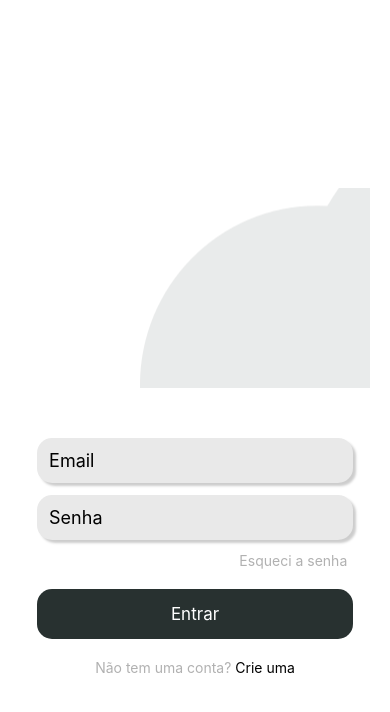
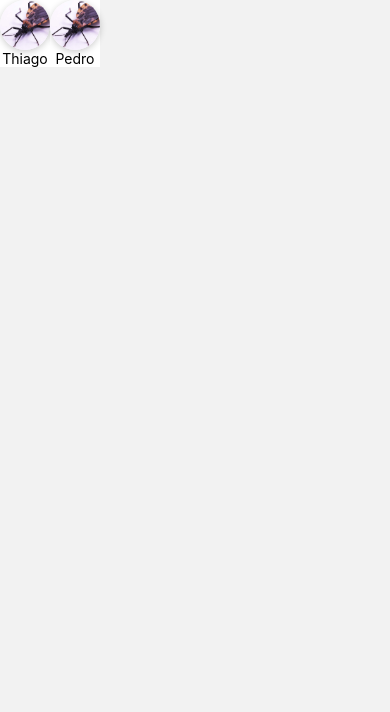
Before and after one commit to brunodeev/barber-app, a React Native app: screen /BarbersPage in a window 390 px wide. Shown: the top 712 px of the page. Built offline with nearby package versions, Linux system fonts and the light colour scheme.

Commit message:
feat: create barber card

```diff
--- a/App.js
+++ b/App.js
@@ -2,6 +2,7 @@ import { NavigationContainer } from '@react-navigation/native';
 import { StatusBar } from 'expo-status-bar';
 import { createNativeStackNavigator } from '@react-navigation/native-stack';
 import LoginScreen from './src/pages/entry/LoginScreen';
+import BarbersPage from './src/pages/barbersPage/BarbersPage';
 
 const Stack = createNativeStackNavigator();
 
@@ -15,6 +16,11 @@ function App() {
           component={LoginScreen}
           options={{headerShown: false}}
         />
+        <Stack.Screen
+          name='BarbersPage'
+          component={BarbersPage}
+          options={{headerShown: false}}
+        />
       </Stack.Navigator>
     </NavigationContainer>
   );
--- /dev/null
+++ b/src/mocks/barbers.js
@@ -0,0 +1,14 @@
+import barbeiro from '../assets/barbeiro.jpeg';
+
+const barbers = [
+    {
+        name: 'Thiago',
+        image: barbeiro,
+    },
+    {
+        name: 'Pedro',
+        image: barbeiro,
+    },
+];
+
+export default barbers;
--- /dev/null
+++ b/src/pages/barbersPage/BarbersPage.js
@@ -0,0 +1,19 @@
+import React from 'react';
+import { FlatList, SafeAreaView, Text } from 'react-native';
+import barbers from '../../mocks/barbers';
+import BarberCard from './components/BarberCard';
+
+const BarbersPage = () => {
+    return (
+        <SafeAreaView>
+            <FlatList
+                horizontal={true}
+                showsHorizontalScrollIndicator={false}
+                data={barbers}
+                renderItem={({item}) => <BarberCard name={item.name} image={item.image}/>}
+            />
+        </SafeAreaView>
+    );
+};
+
+export default BarbersPage;
--- /dev/null
+++ b/src/pages/barbersPage/components/BarberCard.js
@@ -0,0 +1,39 @@
+import React from 'react';
+import { View, Text, Image, StyleSheet } from 'react-native';
+
+const BarberCard = barber => {
+    return (
+        <View style={styles.container}>
+            <View style={styles.imageContainer}>
+                <Image source={barber.image} style={styles.image}/>
+            </View>
+            <Text>{barber.name}</Text>
+        </View>
+    );
+};
+
+export default BarberCard;
+
+const styles = StyleSheet.create({
+    container: {
+        flex: 1,
+        backgroundColor: '#fff',
+        alignItems: 'center',
+        justifyContent: 'center',
+    },
+    image:{
+        height:50,
+        width: 50,
+        borderRadius: 50,
+    },
+    imageContainer: {
+        borderRadius:50,
+        shadowColor: '#000',
+        shadowOpacity: 0.2,
+        shadowOffset:{
+            height: 2,
+            width: 0,
+        },
+        shadowRadius: 7,
+    },
+});
--- a/src/pages/entry/LoginScreen.js
+++ b/src/pages/entry/LoginScreen.js
@@ -2,7 +2,12 @@ import React from 'react';
 import { Image, StyleSheet, Text, SafeAreaView, TextInput, View, TouchableOpacity, Platform, KeyboardAvoidingView, ScrollView } from 'react-native';
 import barber from '../../assets/barber.png';
 
+import { useNavigation } from '@react-navigation/native';
+
 const LoginScreen = () => {
+
+    const navigation = useNavigation();
+
     return (
         <KeyboardAvoidingView style={styles.container} behavior={Platform.OS === 'ios' ? 'padding' : 'height'}>
             <SafeAreaView style={styles.container}>
@@ -17,7 +22,7 @@ const LoginScreen = () => {
                             <TouchableOpacity style={styles.forget}>
                                 <Text style={{color: '#b1b1b1', textAlign: 'right'}}>Esqueci a senha</Text>
                             </TouchableOpacity>
-                            <TouchableOpacity style={styles.button}>
+                            <TouchableOpacity style={styles.button} onPress={() => {navigation.navigate('BarbersPage')}}>
                                 <Text style={{ color: '#FFF', fontSize: 17 }}>Entrar</Text>
                             </TouchableOpacity>
                         </View>
```
Also changed, not shown: src/assets/barbeiro.jpeg (added).
